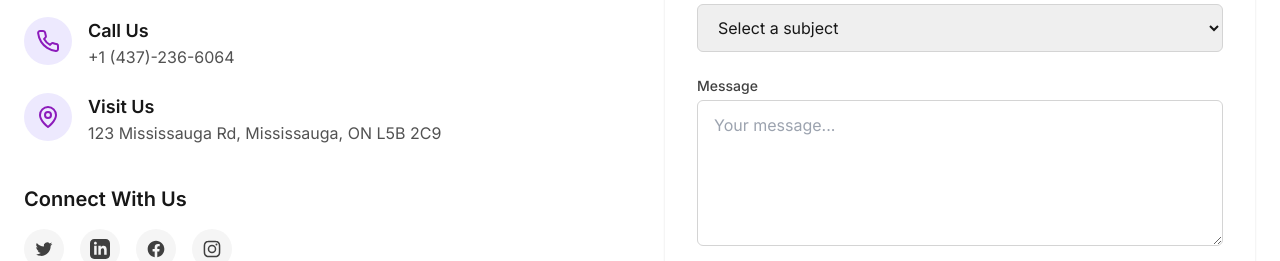
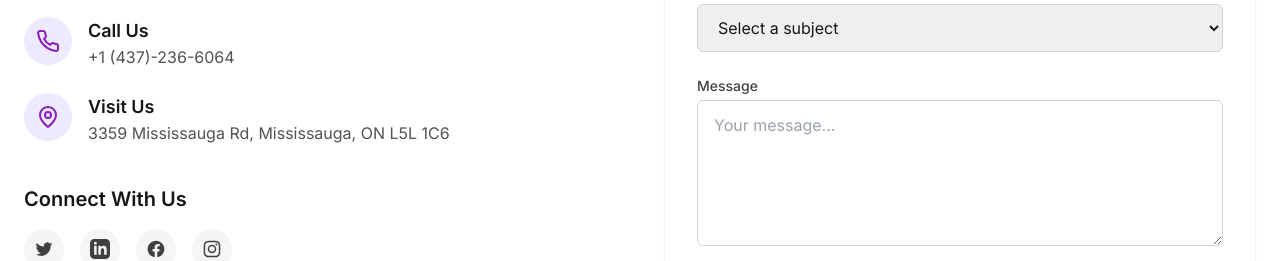
Before and after one commit to HassanFazal97/SquirlSignsWebsite, a React (Vite) app: page /contact in a window 1280 px wide. Shown: the part 881-1142 px from the top of the page. Built offline with nearby package versions, Linux system fonts and the light colour scheme.

Commit message:
updated address

```diff
--- a/src/pages/About.tsx
+++ b/src/pages/About.tsx
@@ -70,8 +70,7 @@ const About = () => {
               bio=""
               imageUrl="/Shehriyar.jpg"
               socialLinks={[
-                { type: 'linkedin', url: 'https://www.linkedin.com/in/shehriyar-nasri/' },
-                { type: 'twitter', url: 'https://twitter.com' },
+                { type: 'linkedin', url: 'https://www.linkedin.com/in/shehriyar-nasri/' }
               ]}
             />
           </div>
--- a/src/pages/Contact.tsx
+++ b/src/pages/Contact.tsx
@@ -37,7 +37,7 @@ const Contact = () => {
               <ContactInfo
                 icon={<MapPin className="w-6 h-6" />}
                 title="Visit Us"
-                content="123 Mississauga Rd, Mississauga, ON L5B 2C9"
+                content="3359 Mississauga Rd, Mississauga, ON L5L 1C6"
                 href="https://maps.google.com"
               />
             </div>
```
